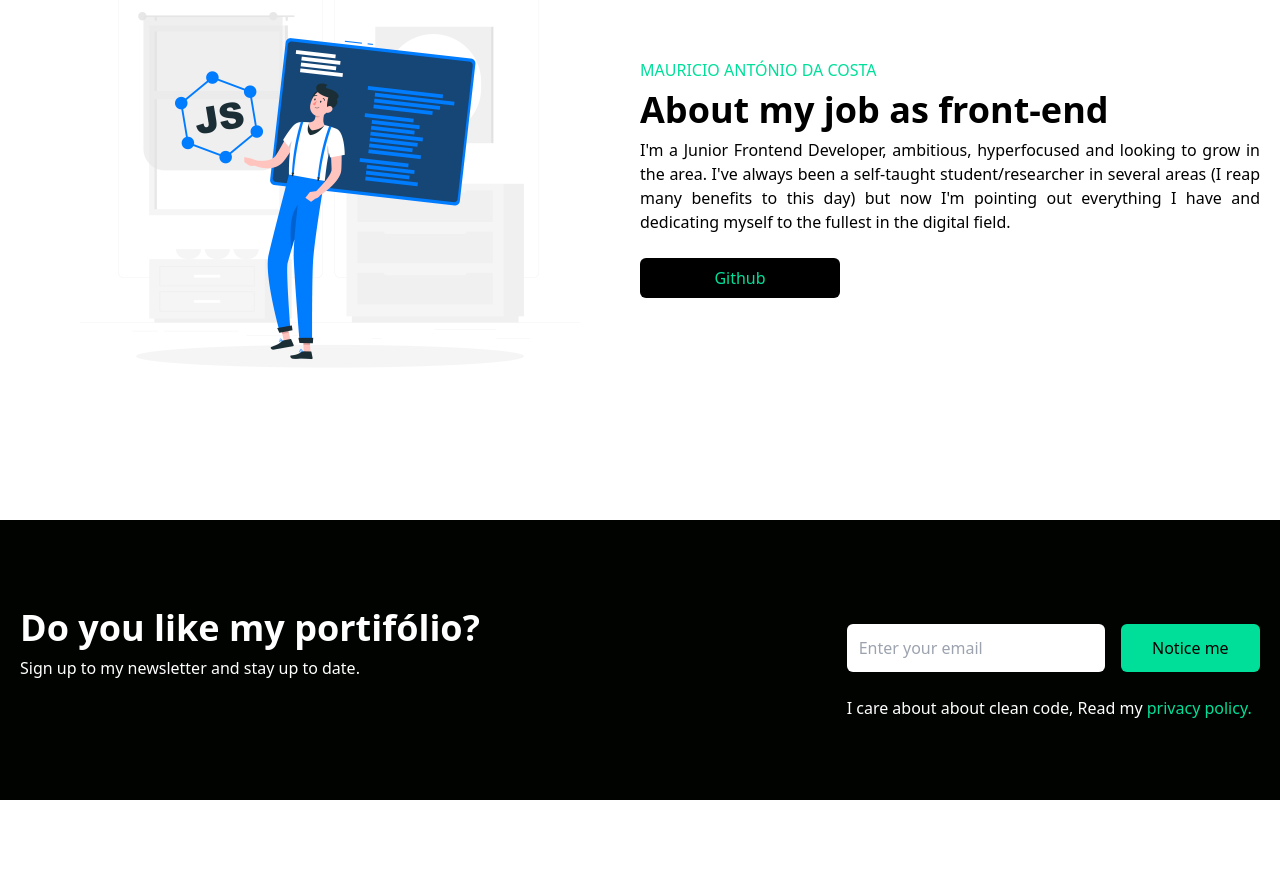
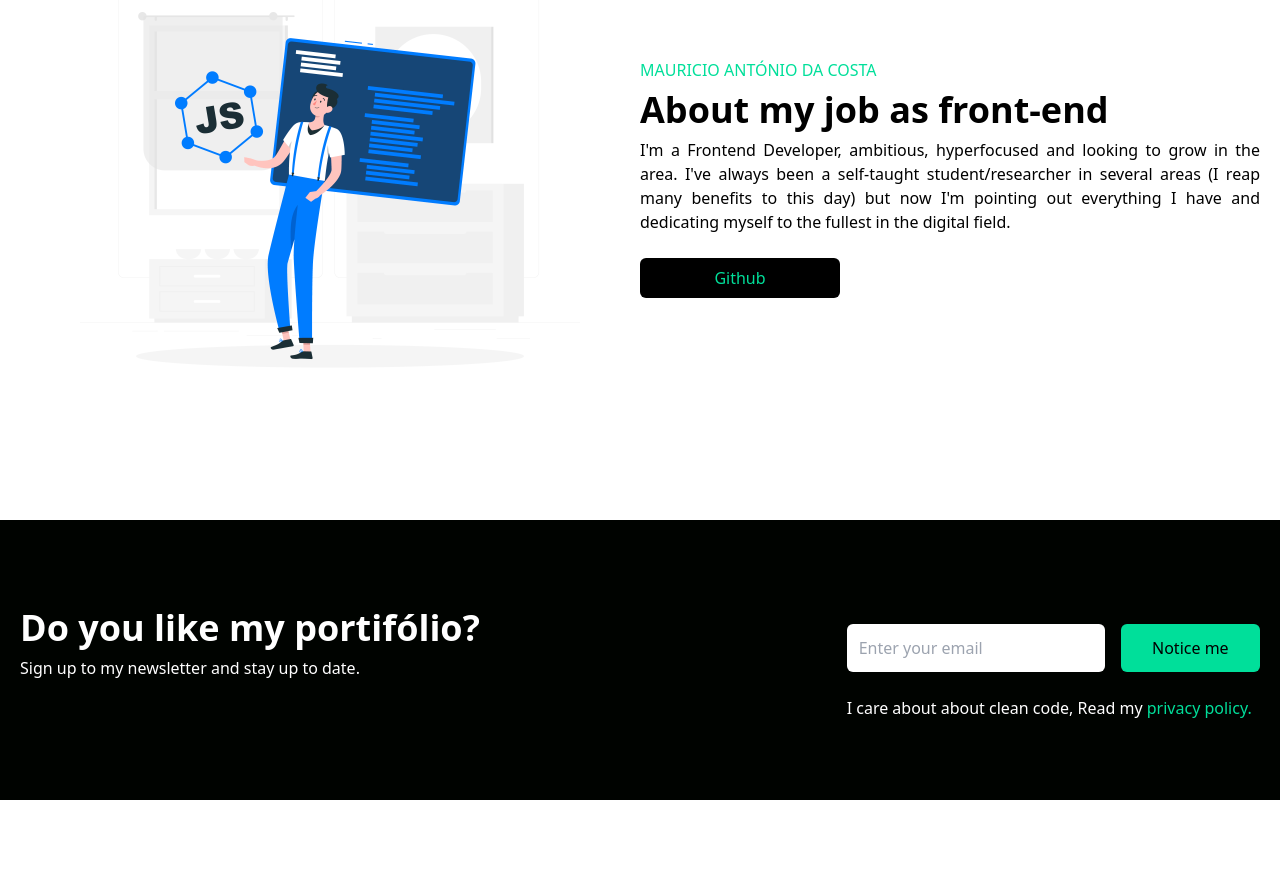
Before and after one commit to mauriciocosta404/portifolio, a React (Create React App) app: page / in a window 1280 px wide. Shown: the part 940-1816 px from the top of the page. Built offline with nearby package versions, Linux system fonts and the light colour scheme.

Commit message:
fix: corrigindo alguns erros

```diff
--- a/src/components/analytics.tsx
+++ b/src/components/analytics.tsx
@@ -13,7 +13,7 @@ const Analytics = ({ nav, setNav }: NavProps)=>{
                 <div className='flex flex-col justify-center '>
                     <p className='text-[#00df9a]'>MAURICIO ANTÓNIO DA COSTA</p>
                     <h1 className='md:text-4xl sm:text-3xl text-2xl font-bold py-2'>About my job as front-end</h1>
-                    <p className='text-justify'>I'm a Junior Frontend Developer, ambitious, hyperfocused and looking to grow in the area. I've always been a self-taught student/researcher in several areas (I reap many benefits to this day) but now I'm pointing out everything I have and dedicating myself to the fullest in the digital field.</p>
+                    <p className='text-justify'>I'm a Frontend Developer, ambitious, hyperfocused and looking to grow in the area. I've always been a self-taught student/researcher in several areas (I reap many benefits to this day) but now I'm pointing out everything I have and dedicating myself to the fullest in the digital field.</p>
                     <button className='bg-black text-[#00df9a] w-[200px] rounded-md mx-auto  md:mx-0 font-medium my-6 p-2'><a href="https://github.com/menezescosta">Github</a></button>
                 </div>
             </div>
```
